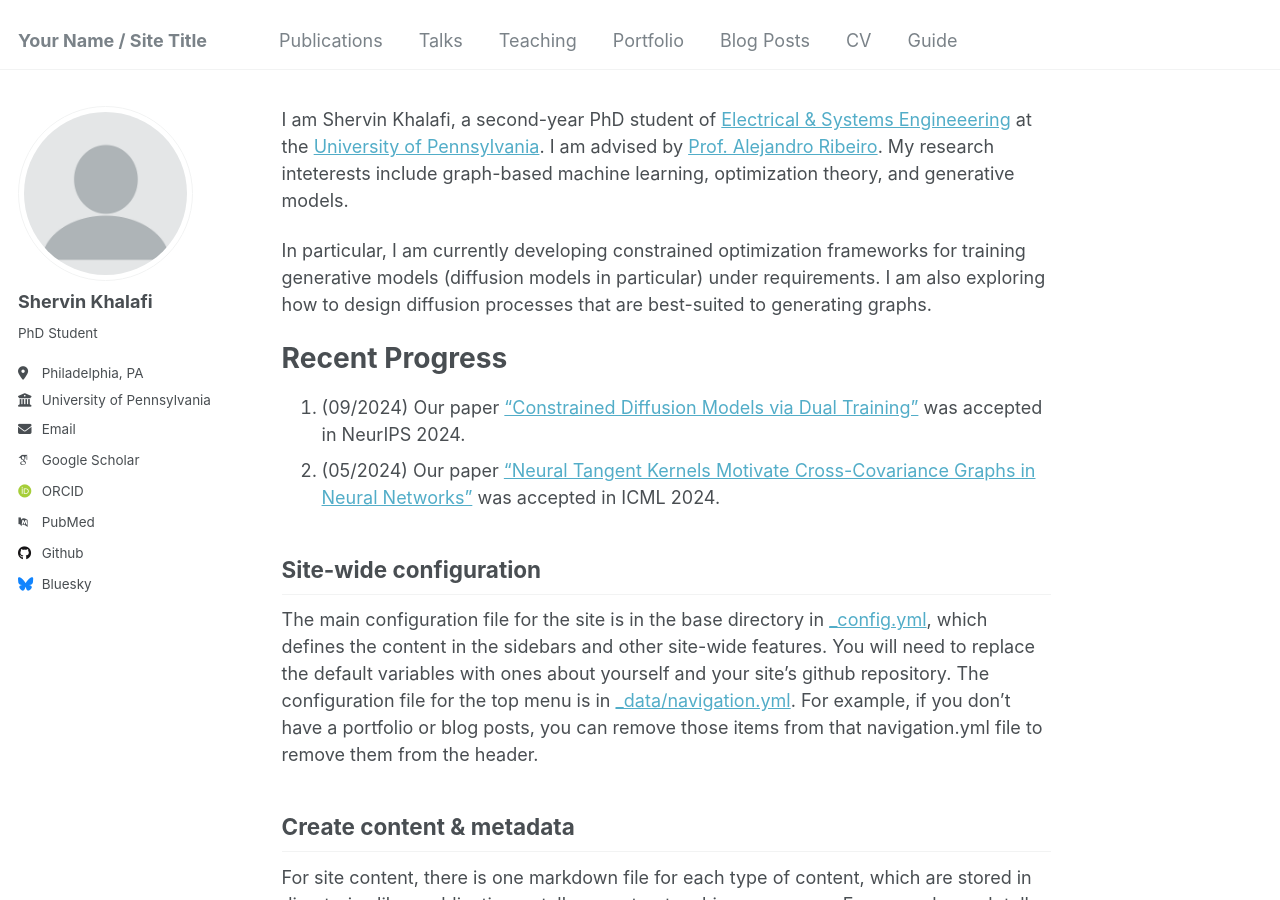
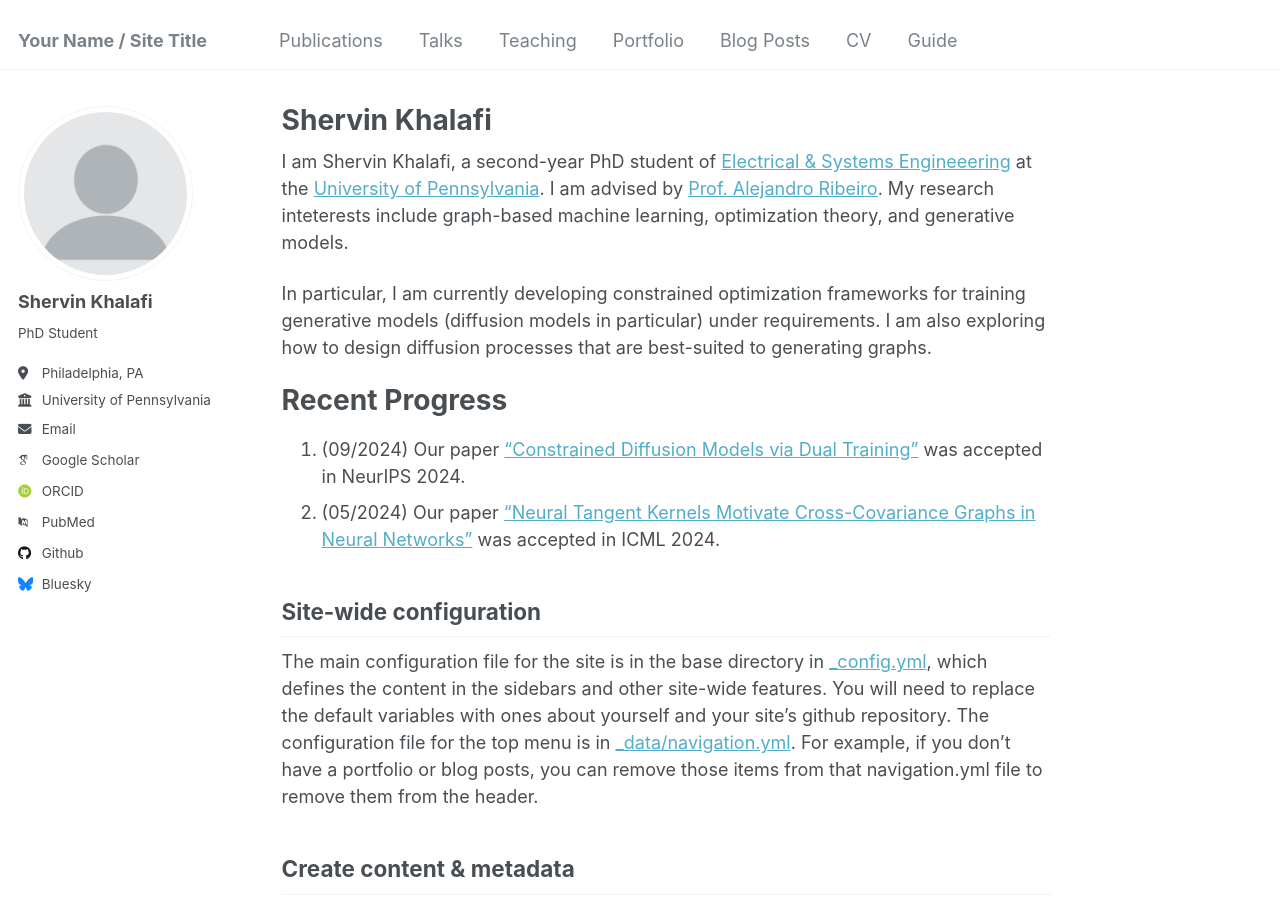
Before and after one commit to shervinkhal/shervinkhalafi.github.io, a Jekyll site: the page built from _pages/about.md, in a window 1280 px wide and 900 px high. Built offline with Jekyll 4.4.1, drawn with Linux system fonts in a browser that asks for light colours; some web fonts are replaced; our own code applies the rules of GitHub Pages for plain Markdown files.

Commit message:
Update about.md

```diff
--- a/_pages/about.md
+++ b/_pages/about.md
@@ -1,3 +1,12 @@
+---
+permalink: /
+title: "Shervin Khalafi"
+author_profile: true
+redirect_from:
+  - /about/
+  - /about.html
+---
+
 I am Shervin Khalafi, a second-year PhD student of [Electrical & Systems Engineeering](https://www.ese.upenn.edu/) at the [University of Pennsylvania](https://www.upenn.edu/). I am advised by [Prof. Alejandro Ribeiro](https://alelab.seas.upenn.edu/alejandro-ribeiro/). My research inteterests include graph-based machine learning, optimization theory, and generative models.
 
 In particular, I am currently developing constrained optimization frameworks for training generative models (diffusion models in particular) under requirements. I am also exploring
```
